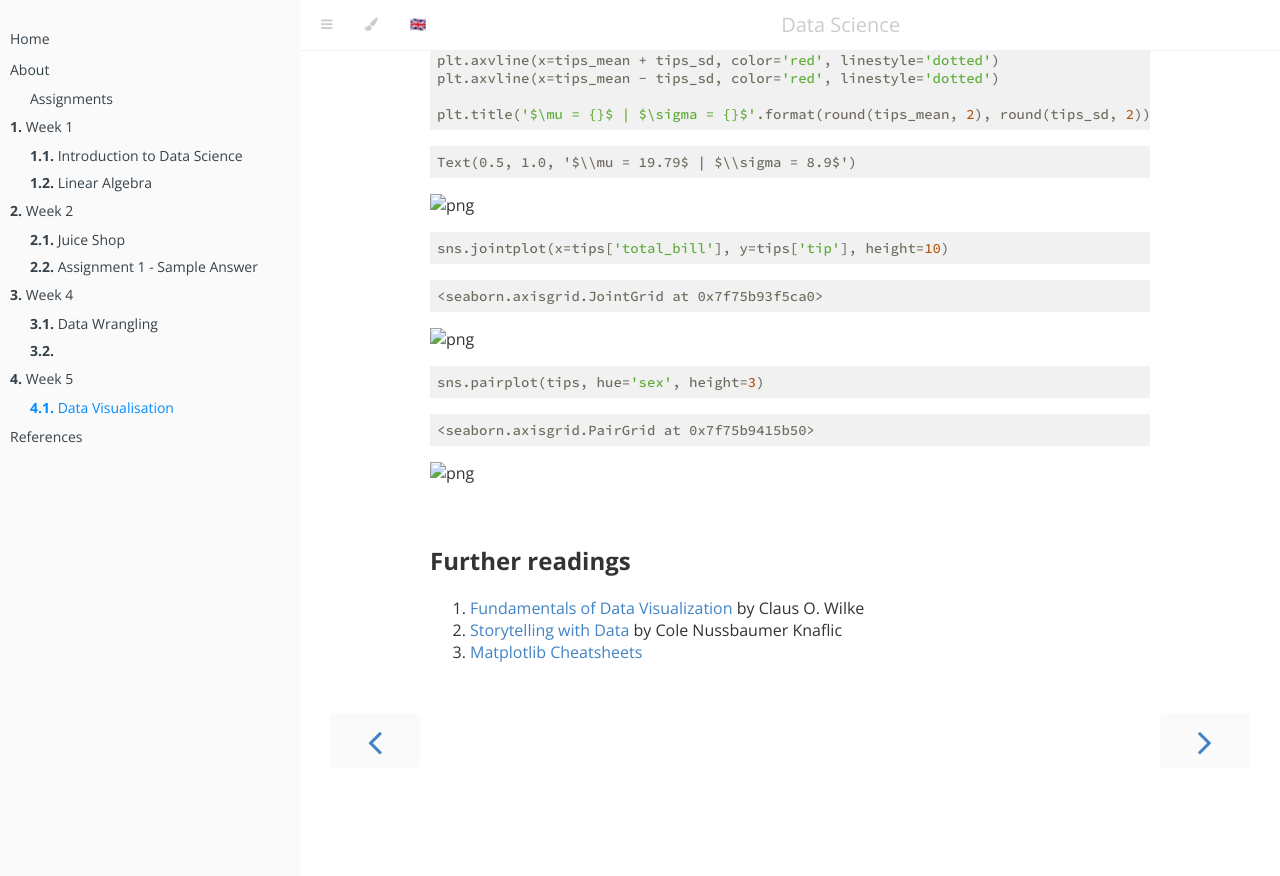
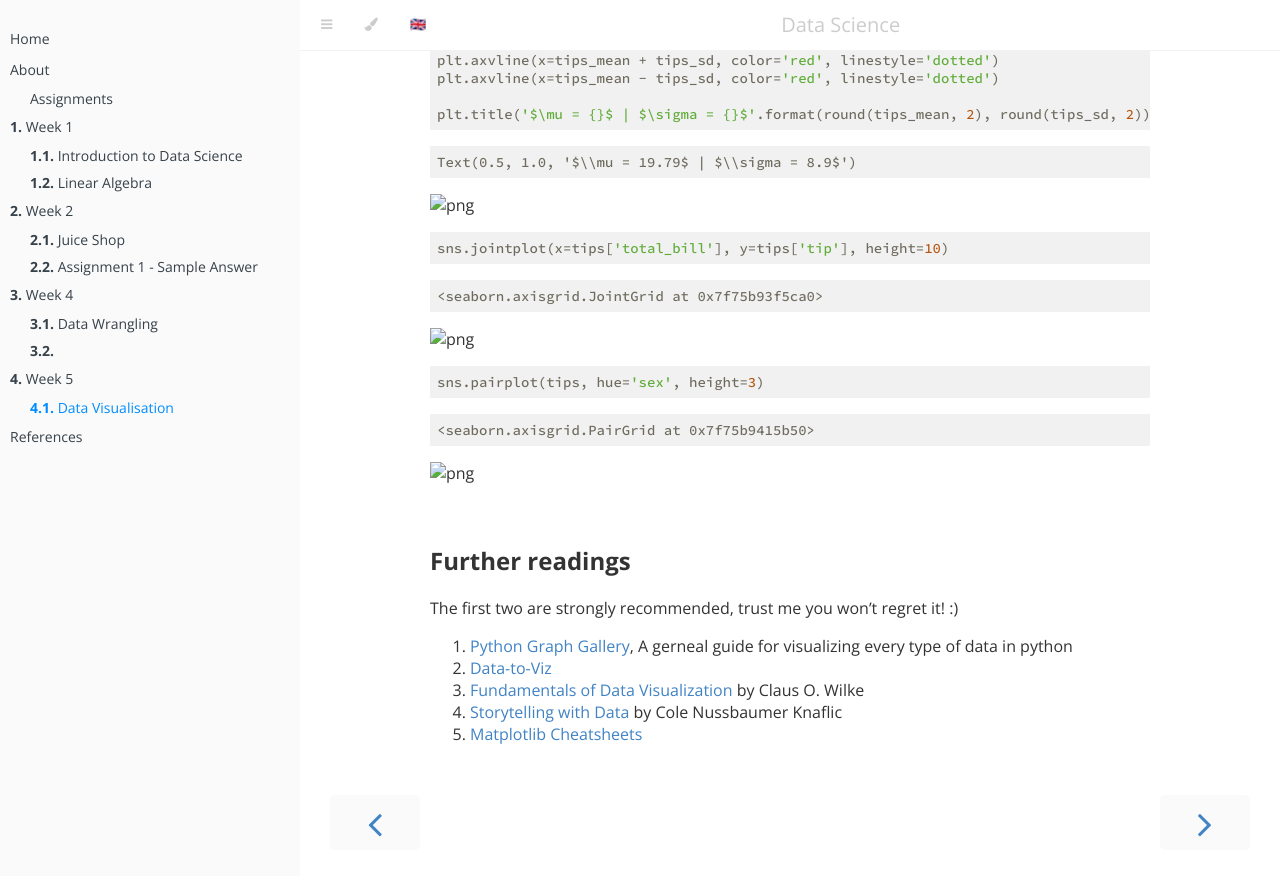
Before and after one commit to Sk7w4tch3r/CS-SBU-DataScience, a Jekyll site: the page built from chapters/chapter5/05-1.md, in a window 1280 px wide and 900 px high, scrolled down 7570 px. Shown: the top 876 px of the window. Built offline with Jekyll 4.4.1, drawn with Linux system fonts in a browser that asks for light colours; nearby versions of some CDN libraries; before the commit the page ends 8388 px from its top, so only the background shows below that.

Commit message:
Update 05-1.md

```diff
--- a/chapters/chapter5/05-1.md
+++ b/chapters/chapter5/05-1.md
@@ -643,6 +643,9 @@ sns.pairplot(tips, hue='sex', height=3)
 
 
 ## Further readings
+The first two are strongly recommended, trust me you won't regret it! :)
+1. [Python Graph Gallery](https://www.python-graph-gallery.com/), A gerneal guide for visualizing every type of data in python
+1. [Data-to-Viz](https://www.data-to-viz.com)
 1. [Fundamentals of Data Visualization](https://clauswilke.com/dataviz/) by Claus O. Wilke
 1. [Storytelling with Data](https://www.storytellingwithdata.com/) by Cole Nussbaumer Knaflic
 1. [Matplotlib Cheatsheets](https://github.com/matplotlib/cheatsheets)
```
